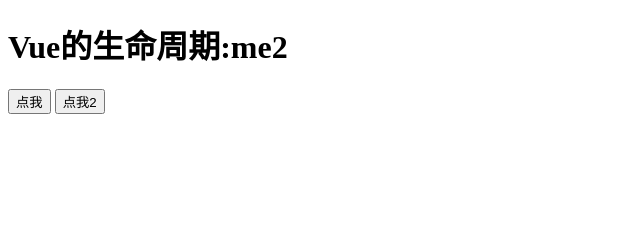
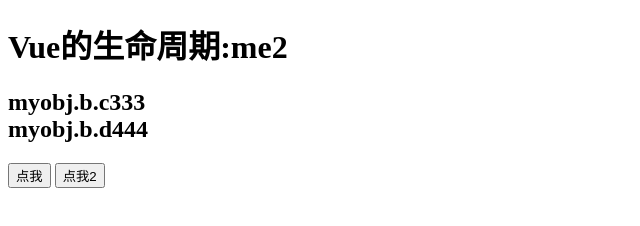
Before and after one commit to DarknessChaser/my-front-end-test, a plain HTML site: page vue-test/life-cycle.html in a window 1280 px wide. Shown: the whole page, without its empty margins (0-640 px from the left). Drawn offline with Linux system fonts and the light colour scheme.

Commit message:
修复谜之代码

```diff
--- a/typescript-test/js/test.js
+++ b/typescript-test/js/test.js
@@ -4,7 +4,7 @@
             ({ __proto__: [] } instanceof Array && function (d, b) { d.__proto__ = b; }) ||
             function (d, b) { for (var p in b) if (b.hasOwnProperty(p)) d[p] = b[p]; };
         return extendStatics(d, b);
-    }
+    };
     return function (d, b) {
         extendStatics(d, b);
         function __() { this.constructor = d; }
--- a/vue-test/life-cycle.html
+++ b/vue-test/life-cycle.html
@@ -10,6 +10,7 @@
 <body>
 <div id="app">
     <h1>{{message}}:{{me2}}</h1>
+    <h2 @click="change4">myobj.b.c{{myobj.b.c}}<br>myobj.b.d{{myobj.b.d}}</h2>
     <button type="button" @click="change">点我</button>
     <button type="button" @click="change2">点我2</button>
 </div>
@@ -19,7 +20,14 @@
         el: '#app',
         data: {
             message: 'Vue的生命周期',
-            me2: 'me2'
+            me2: 'me2',
+            myobj:{
+                'a':123,
+                'b':{
+                    'c':333,
+                    'd':444
+                }
+            }
         },
         beforeCreate: function() {
             console.group('------beforeCreate创建前状态------');
@@ -94,6 +102,9 @@
             },
             change3:function () {
                 this.me2 +='1';
+            },
+            change4 () {
+                delete this.myobj.b.d
             }
         }
     })
```
Also changed, not shown: typescript-test/index.html (+1 -2 lines).
